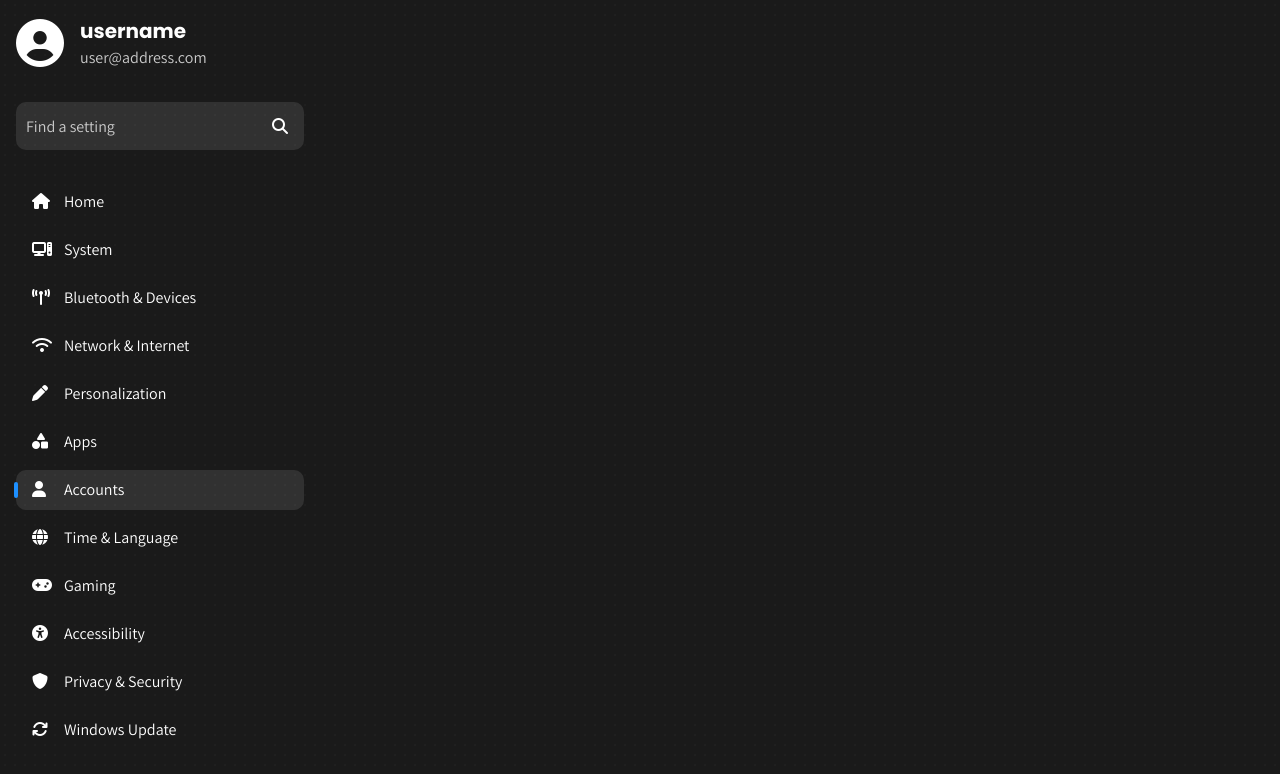
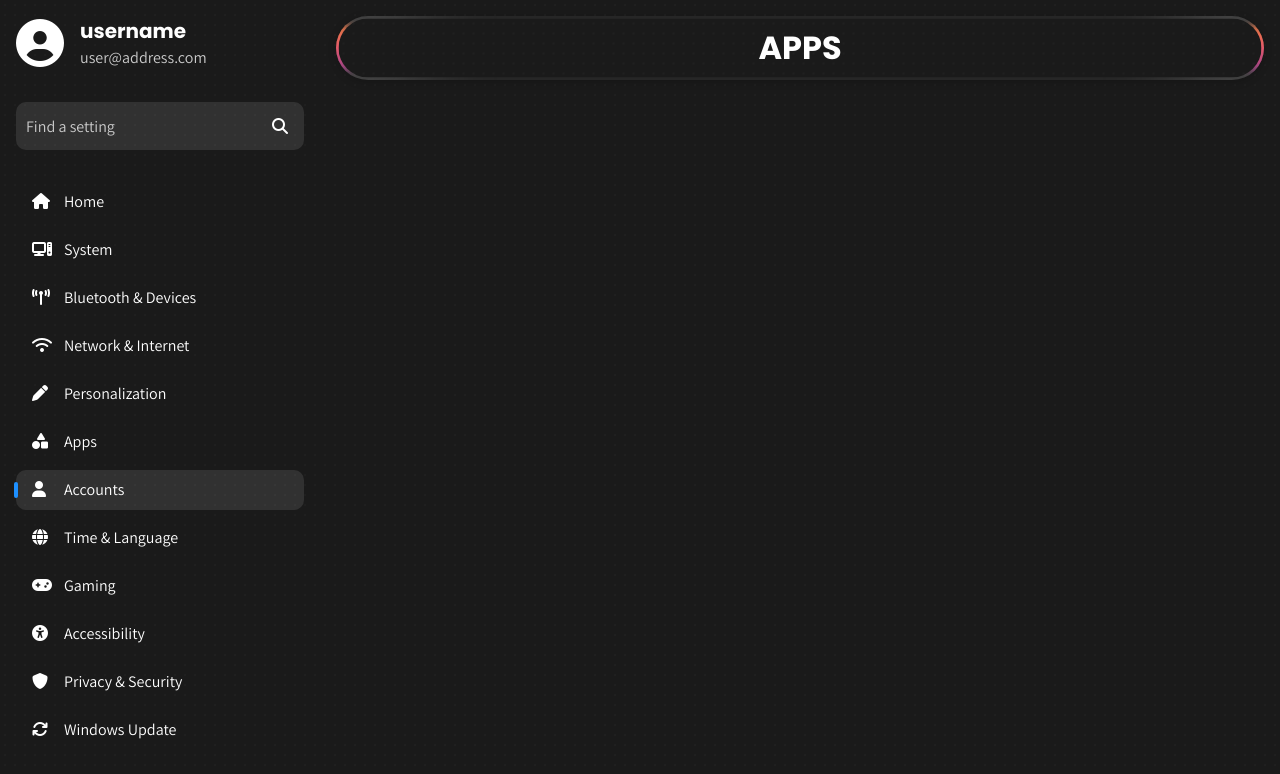
Before and after one commit to s9poa/computer-settings, a React (Vite) app: page /computer-settings/accounts in a window 1280 px wide. Shown: the top 774 px of the page. Built offline with nearby package versions, Linux system fonts and the light colour scheme.

Commit message:
Tiny Update | Setup Account Page files

```diff
--- /dev/null
+++ b/src/directory/Accounts.jsx
@@ -0,0 +1,23 @@
+import styles from '../css/accounts.module.css';
+
+import TitlePage from '../components/TitlePage';
+import UserFeedback from '../components/UserFeedback';
+import { useFeedback } from '../components/FeedbackDialog';
+
+function Accounts() {
+    const { openDialog } = useFeedback();
+    const handleTrigger = e => openDialog(e.detail === 0, e);
+
+    return (
+        <main className="wrapper">
+            <TitlePage title="Apps"/>
+            <div className={styles.header}>
+            </div>
+            <div className={styles["item-container"]}>
+            </div>
+            <UserFeedback />
+        </main>
+    )
+}
+
+export default Accounts;
--- a/src/main.jsx
+++ b/src/main.jsx
@@ -14,6 +14,7 @@
 import NetworkAndInternet from './directory/NetworkAndInternet.jsx';
 import Personalization from './directory/Personalization.jsx';
 import Apps from './directory/Apps.jsx';
+import Accounts from './directory/Accounts.jsx';
 
 import { FeedbackProvider } from './components/FeedbackDialog.jsx';
 
@@ -32,6 +33,7 @@
             <Route path="/computer-settings/network-and-internet" element={<NetworkAndInternet />} />
             <Route path="/computer-settings/personalization" element={<Personalization />} />
             <Route path="/computer-settings/apps" element={<Apps />} />
+            <Route path="/computer-settings/accounts" element={<Accounts />} />
           </Routes>
         </div>
       </FeedbackProvider>
```
Also changed, not shown: src/css/accounts.module.css (added).
